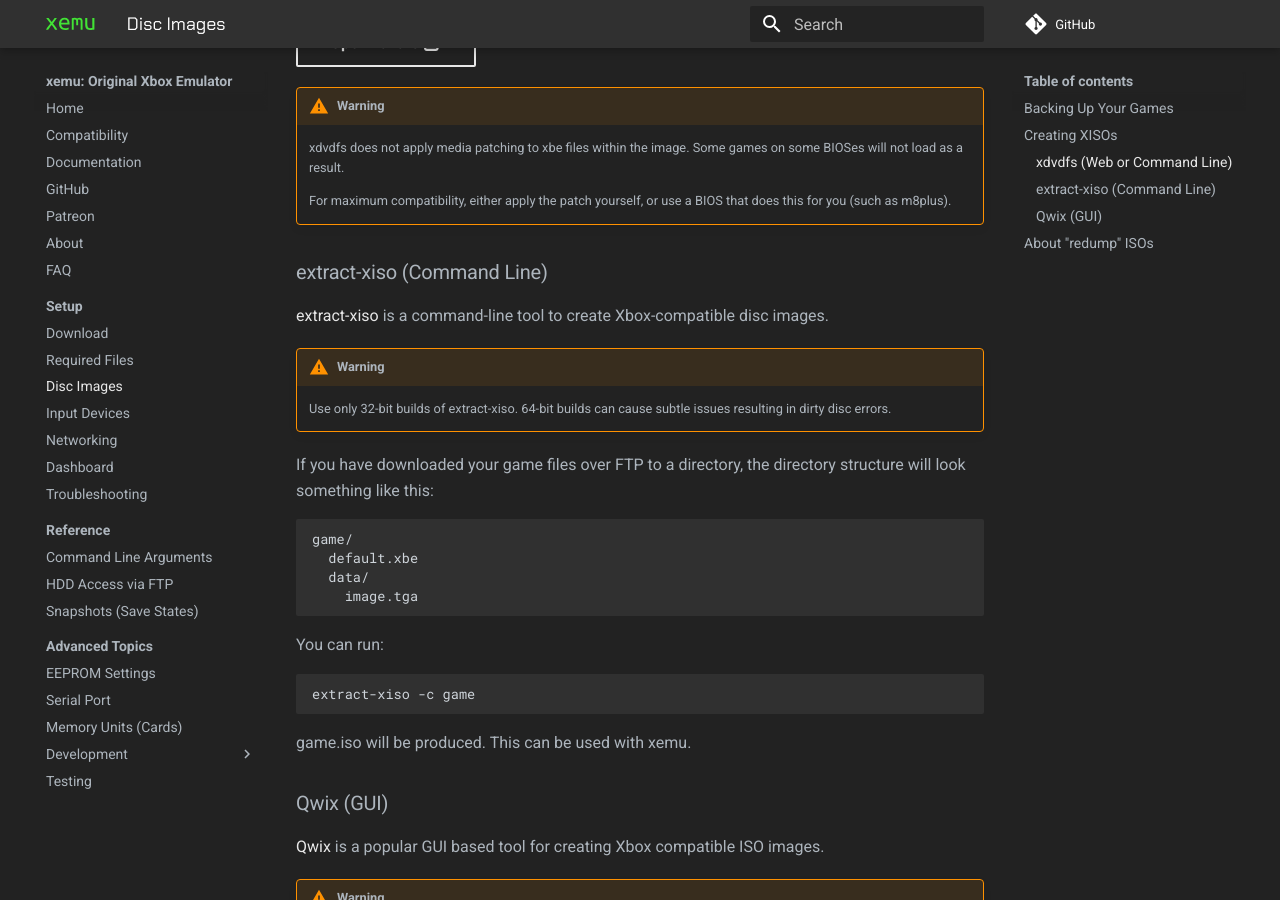
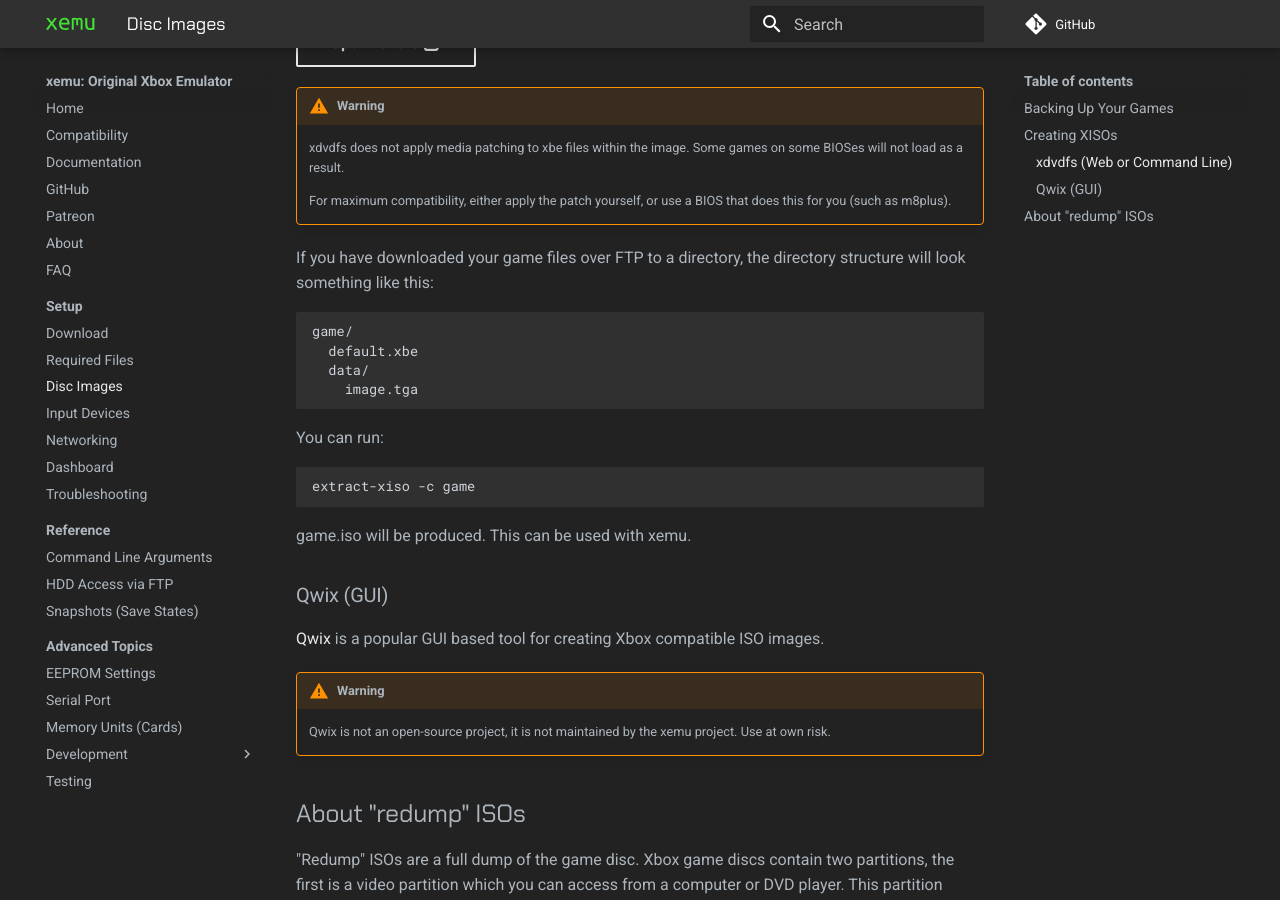
Before and after one commit to xemu-project/xemu-website, an MkDocs documentation site: the page built from docs/docs/disc-images.md, in a window 1280 px wide and 900 px high, scrolled down 914 px. Built offline with MkDocs 1.6.1 and Material for MkDocs 9.7.7, drawn with Linux system fonts in a browser that asks for light colours; comment, search, counter and statistics services are not loaded.

Commit message:
Don't recommend extract-xiso anymore
It served us well, but we have more user friendly options now

```diff
--- a/docs/docs/disc-images.md
+++ b/docs/docs/disc-images.md
@@ -37,16 +37,6 @@ The recommended tool for creating and extracting XISO images is xdvdfs. This too
     For maximum compatibility, either
     apply the patch yourself, or use a BIOS
     that does this for you (such as m8plus).
-
-### extract-xiso (Command Line)
-
-[extract-xiso](https://github.com/XboxDev/extract-xiso) is a command-line tool
-to create Xbox-compatible disc images.
-
-!!! warning
-
-    Use only 32-bit builds of extract-xiso. 64-bit builds can cause subtle
-    issues resulting in dirty disc errors.
 
 If you have downloaded your game files over FTP to a directory, the directory
 structure will look something like this:
```
